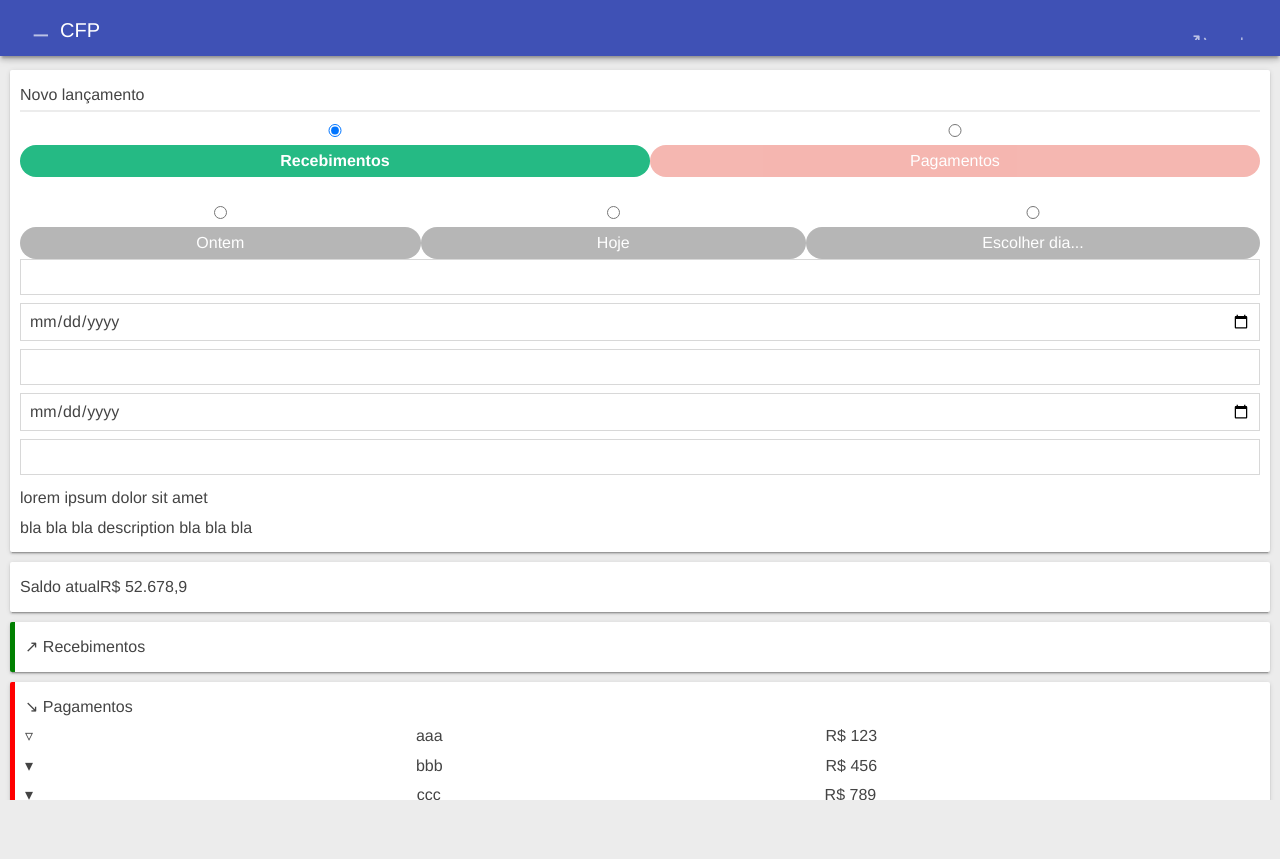
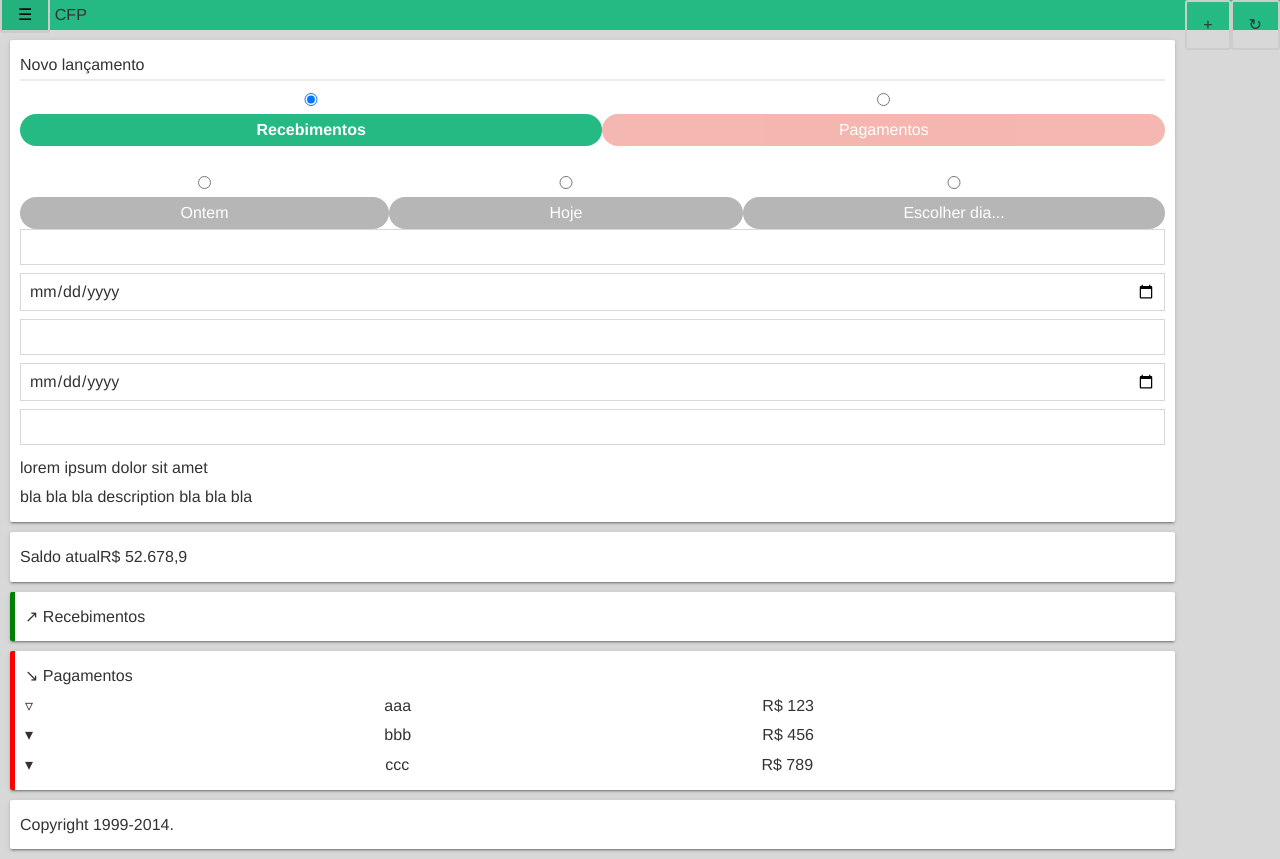
Before and after one commit to rogerpaviani/rogerpaviani.github.io, a website: page app.html in a window 1280 px wide. Before the commit the page ends 800 px from the top, so only its background shows below. Drawn offline with Linux system fonts and the light colour scheme.

Commit message:
furtive header

```diff
--- a/app.html
+++ b/app.html
@@ -18,12 +18,12 @@
   <!--<meta name="msapplication-TileColor" content="#2F3BA2">-->
 </head>
 
-<body>
-  <header class="header">
+<body class="bg--light-gray">
+  <header class="header bg--green">
     <a href="#menu" class="btn">&#9776;</a>
-    <h1 class="header__title">CFP</h1>
-    <a href="?" class="btn">&#8635;</a>
-    <a href="#new" class="btn">+</a>
+    <span>CFP</span>
+    <a href="?" class="btn flt--right">&#8635;</a>
+    <a href="#new" class="btn flt--right">+</a>
   </header>
   <main class="main" hidden>
     <div class="card settings">
--- a/styles/inline.css
+++ b/styles/inline.css
@@ -1,8 +1,9 @@
-* {
+/** {
   box-sizing: border-box;
-}
+}*/
 
-html,
+
+/*html,
 body {
   padding: 0;
   margin: 0;
@@ -14,13 +15,15 @@ body {
   color: #444;
   -webkit-font-smoothing: antialiased;
   -moz-osx-font-smoothing: grayscale;
-}
+}*/
 
-html {
+
+/*html {
   overflow: hidden;
-}
+}*/
 
-body {
+
+/*body {
   display: -webkit-box;
   display: -webkit-flex;
   display: -ms-flexbox;
@@ -45,14 +48,16 @@ body {
   -ms-flex-line-pack: stretch;
   align-content: stretch;
   background: #ececec;
-}
+}*/
 
-a {
+
+/*a {
   color: inherit;
   text-decoration: inherit;
-}
+}*/
 
-.header {
+
+/*.header {
   width: 100%;
   height: 56px;
   color: #FFF;
@@ -90,9 +95,10 @@ a {
   transition: transform 0.233s cubic-bezier(0, 0, 0.21, 1) 0.1s;
   transition: transform 0.233s cubic-bezier(0, 0, 0.21, 1) 0.1s, -webkit-transform 0.233s cubic-bezier(0, 0, 0.21, 1) 0.1s;
   z-index: 1;
-}
+}*/
 
-.header .btn {
+
+/*.header .btn {
   width: 24px;
   height: 24px;
   margin-right: 12px;
@@ -103,9 +109,10 @@ a {
   cursor: pointer;
   color: inherit;
   text-decoration: inherit;
-}
+}*/
 
-.header .header__title {
+
+/*.header .header__title {
   font-weight: 400;
   font-size: 20px;
   margin: 0;
@@ -113,7 +120,7 @@ a {
   -webkit-flex: 1;
   -ms-flex: 1;
   flex: 1;
-}
+}*/
 
 .loader {
   left: 50%;
@@ -192,7 +199,7 @@ a {
 }
 
 .main {
-  padding-top: 60px;
+  /*padding-top: 60px;*/
   -webkit-box-flex: 1;
   -webkit-flex: 1;
   -ms-flex: 1;
```
